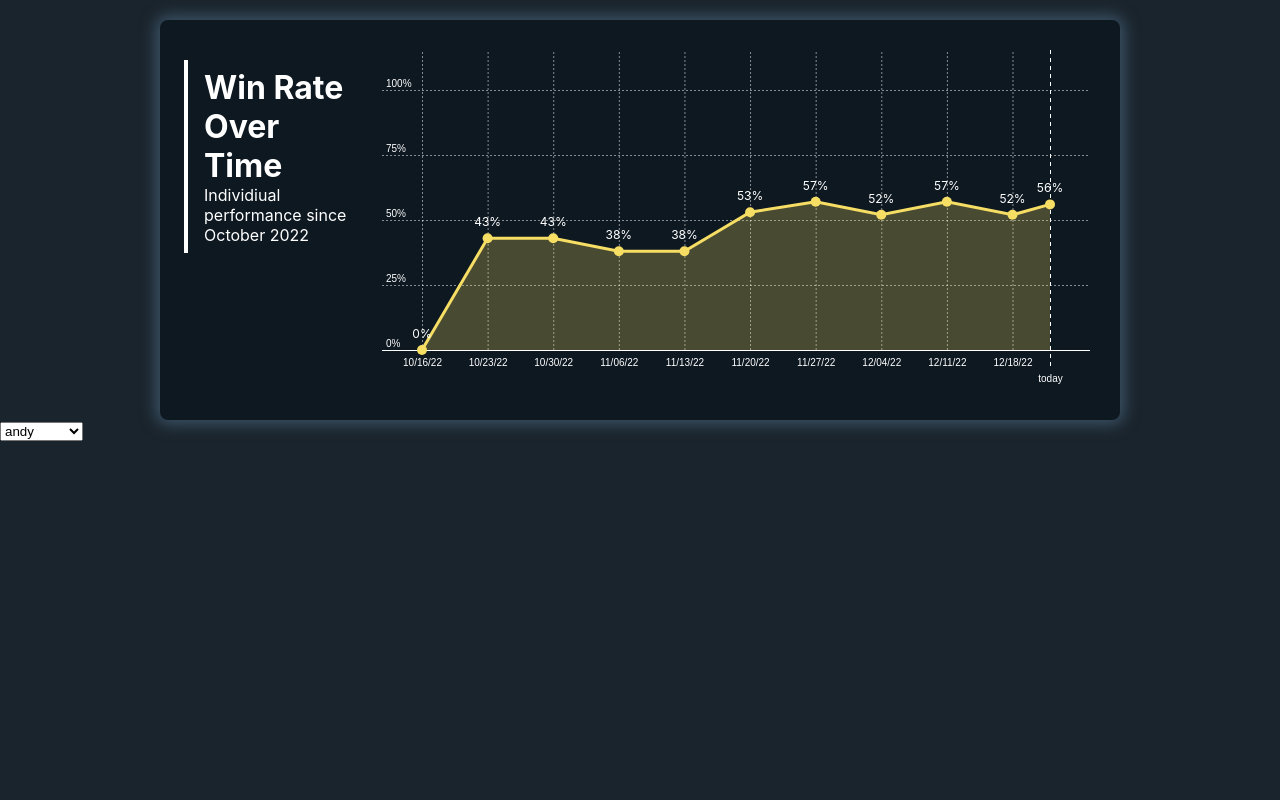
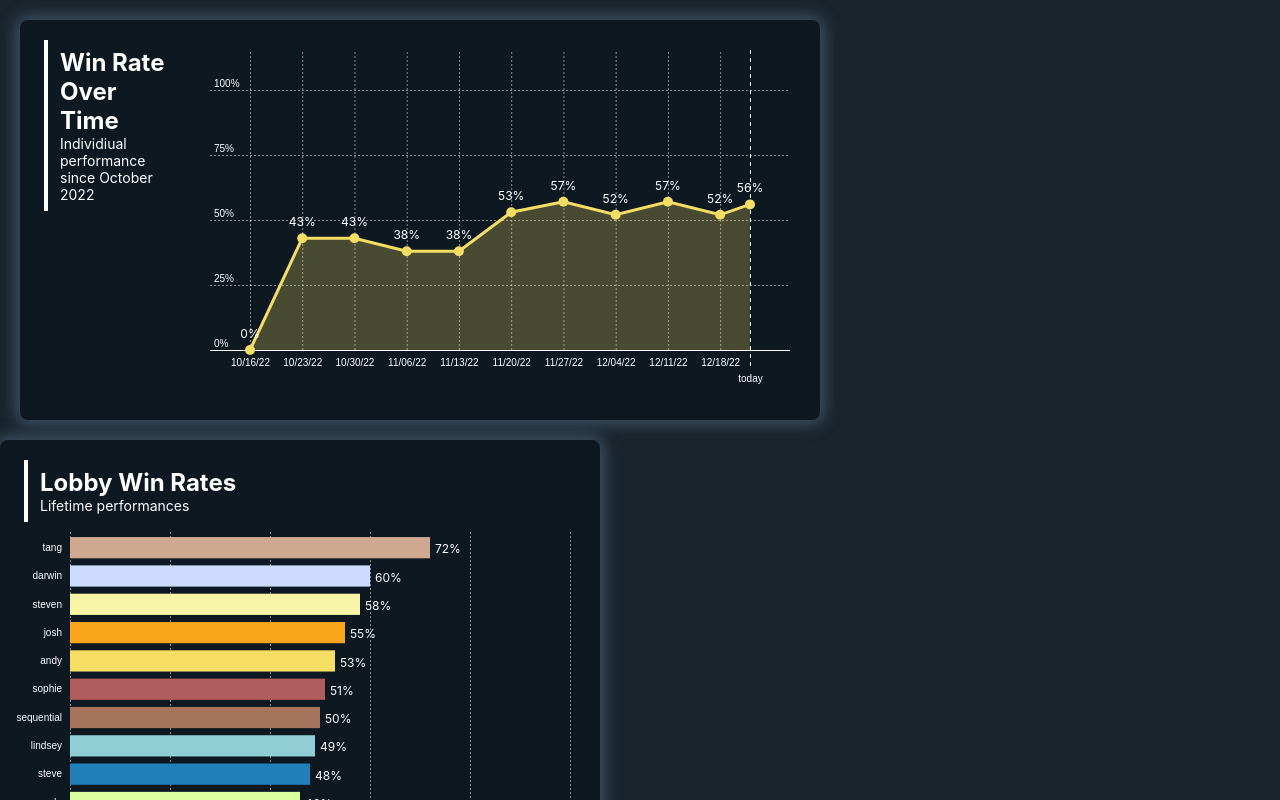
Before and after one commit to stevenktruong/valorant-customs-graphs, a React (Create React App) app: page / in a window 1280 px wide. Built offline with nearby package versions, Linux system fonts and the light colour scheme.

Commit message:
Added lobby winrate bar graph

```diff
--- /dev/null
+++ b/src/components/BarGraph/BarGraph.module.css
@@ -0,0 +1,12 @@
+.CaptionContainer {
+    display: block;
+    padding-top: 20px;
+    padding-left: 24px;
+    width: 100%;
+    height: 15%;
+}
+
+.Graph {
+    width: 100%;
+    height: 85%;
+}
--- /dev/null
+++ b/src/components/BarGraph/BarGraph.tsx
@@ -0,0 +1,163 @@
+// @ts-nocheck
+import * as React from "react";
+import * as d3 from "d3";
+
+import GraphContainer from "components/GraphContainer";
+import Caption from "components/Caption";
+import style from "./BarGraph.module.css";
+import { useParentDimensions } from "helpers";
+
+interface Props {
+    id: string;
+    title: string;
+    description: string;
+    data: {
+        label: string;
+        value: number;
+        color: string;
+    }[];
+    margin: {
+        top: number;
+        left: number;
+        right: number;
+        bottom: number;
+    };
+}
+
+export const BarGraph = (props: Props) => {
+    const initialDrawDuration = 1000;
+
+    const svgRef = React.useRef();
+    let dimensions = useParentDimensions(svgRef);
+
+    React.useEffect(() => {
+        if (dimensions.width === 0 || dimensions.height === 0) return;
+
+        const svg = d3.select(svgRef.current);
+
+        const { data, margin } = props;
+        console.log(data);
+
+        const { width: svgWidth, height: svgHeight } = dimensions;
+
+        const width = svgWidth - margin.left - margin.right;
+        const height = svgHeight - margin.top - margin.bottom;
+
+        // Set up scales
+        const x = d3
+            .scaleLinear()
+            .domain([0, 100])
+            .range([margin.left + 40, margin.left + width]);
+
+        const y = d3
+            .scaleBand()
+            .domain(data.map(d => d.label))
+            .range([margin.top + height - 20, margin.top])
+            .padding(0.25);
+
+        // Set up axes
+        const xAxis = g =>
+            g
+                .attr("transform", `translate(0, ${margin.top + height - 20})`)
+                .call(
+                    d3
+                        .axisTop(x)
+                        .tickValues([0, 20, 40, 60, 80, 100])
+                        .tickFormat(val => `${val}%`)
+                        .tickSize(height)
+                )
+                .call(g => g.select(".domain").remove())
+                .call(g =>
+                    g
+                        .selectAll(".tick line")
+                        .attr("stroke-opacity", 0.5)
+                        .attr("stroke-dasharray", "2")
+                )
+                .call(g =>
+                    g.selectAll(".tick text").attr("y", 0).attr("dy", 16)
+                );
+
+        const yAxis = g =>
+            g
+                .attr("transform", `translate(${margin.left + 35}, 0)`)
+                .call(d3.axisLeft(y).tickSize(0))
+                .call(g => g.select(".domain").remove());
+
+        // Begin updating the svg
+        svg.attr("width", svgWidth).attr("height", svgHeight);
+
+        // Draw and update axes
+        svg.selectAll(".x-axis")
+            .data([{ width, height, margin }])
+            .join(
+                enter => enter.append("g").attr("class", "x-axis").call(xAxis),
+                update => update.call(xAxis)
+            );
+        svg.selectAll(".y-axis")
+            .data([{ width, height, margin }])
+            .join(
+                enter => enter.append("g").attr("class", "y-axis").call(yAxis),
+                update => update.call(yAxis)
+            );
+
+        // Draw data
+        svg.selectAll(".dataRect")
+            .data(data)
+            .join(
+                enter => {
+                    const bars = enter.append("g").attr("class", "dataRect");
+                    bars.append("rect")
+                        .attr("fill", d => d.color)
+                        .attr("x", x(0))
+                        .attr("y", d => y(d.label))
+                        .attr("width", 0)
+                        .attr("height", y.bandwidth())
+                        .transition()
+                        .duration(initialDrawDuration)
+                        .ease(d3.easeLinear)
+                        .attr("width", d => x(d.value) - x(0));
+                    bars.append("text")
+                        .text("0%")
+                        .attr("fill", "#ffffff")
+                        .style("font-size", "12px")
+                        .attr("x", x(0))
+                        .attr("y", d => y(d.label) + y.bandwidth())
+                        .attr("dx", 5)
+                        .attr("dy", -5)
+                        .transition()
+                        .duration(initialDrawDuration)
+                        .ease(d3.easeLinear)
+                        .textTween(function (d) {
+                            const start = d3.select(this).text().split("%")[0];
+                            return t =>
+                                `${d3.interpolateRound(start, d.value)(t)}%`;
+                        })
+                        .attr("x", d => x(d.value));
+                },
+                update => {
+                    update
+                        .select("rect")
+                        .attr("fill", d => d.color)
+                        .attr("x", x(0))
+                        .attr("y", d => y(d.label))
+                        .attr("width", d => x(d.value) - x(0))
+                        .attr("height", y.bandwidth());
+                    update
+                        .select("text")
+                        .attr("x", d => x(d.value))
+                        .attr("y", d => y(d.label) + y.bandwidth());
+                }
+            );
+    }, [props, dimensions]);
+
+    return (
+        <GraphContainer id={props.id}>
+            <span className={style.CaptionContainer}>
+                <Caption title={props.title} description={props.description} />
+            </span>
+            <div className={style.Graph}>
+                <svg ref={svgRef} />
+            </div>
+        </GraphContainer>
+    );
+};
--- /dev/null
+++ b/src/components/BarGraph/index.ts
@@ -0,0 +1,3 @@
+import { BarGraph } from "./BarGraph";
+
+export default BarGraph;
--- a/src/components/Caption/Caption.module.css
+++ b/src/components/Caption/Caption.module.css
@@ -2,9 +2,15 @@
     display: inline-block;
     border-left: 4px solid #ffffff;
     text-align: left;
-    margin-top: 40px;
-    margin-left: 24px;
-    padding-left: 16px;
+    padding-left: 12px;
     padding-top: 8px;
     padding-bottom: 8px;
 }
+
+.Caption h1 {
+    font-size: 24px;
+}
+
+.Caption p {
+    font-size: 14px;
+}
--- a/src/components/LineGraph/LineGraph.module.css
+++ b/src/components/LineGraph/LineGraph.module.css
@@ -1,8 +1,11 @@
 .CaptionContainer {
     display: inline-block;
+    vertical-align: top;
     width: 20%;
     height: 100%;
-    vertical-align: top;
+
+    padding-top: 20px;
+    padding-left: 24px;
 }
 
 .Graph {
--- a/src/components/Main/Main.module.css
+++ b/src/components/Main/Main.module.css
@@ -5,9 +5,19 @@
 }
 
 #RunningWinrateOverTime {
-    display: block;
-    margin: auto;
+    display: inline-block;
+    vertical-align: top;
     margin-top: 20px;
-    width: 75%;
+    margin-left: 20px;
+    margin-right: 40px;
+    width: 800px;
     height: 400px;
 }
+
+#LobbyWinRates {
+    display: inline-block;
+    vertical-align: top;
+    margin-top: 20px;
+    width: 600px;
+    height: 600px;
+}
--- a/src/components/Main/Main.tsx
+++ b/src/components/Main/Main.tsx
@@ -1,9 +1,15 @@
 import * as React from "react";
 import LineGraph from "components/LineGraph";
-import runningWinrateOverTimeData from "data/running-winrate-over-time.json";
-import { PLAYERS } from "config";
+import runningWinrateOverTimeJson from "data/running-winrate-over-time.json";
+import individualJson from "data/individual.json";
+import { PLAYERS, PLAYER_COLORS } from "config";
 import PlayerSelector from "components/PlayerSelector";
 import style from "./Main.module.css";
+import BarGraph from "components/BarGraph";
+
+const runningWinrateOverTimeData: Record<string, any>[] =
+    runningWinrateOverTimeJson;
+const individualData: Record<string, any> = individualJson;
 
 export const Main = (props: any) => {
     const [currentPlayer, setCurrentPlayer] = React.useState(PLAYERS[0]);
@@ -17,12 +23,30 @@ export const Main = (props: any) => {
                 data={runningWinrateOverTimeData
                     .map(d => ({
                         date: new Date(d.block_end_time),
-                        data: d.data,
+                        value: d.data[currentPlayer].winrate || 0,
                     }))
                     .filter(d => d.date >= new Date("2022-10-16"))}
-                player={currentPlayer}
+                color={PLAYER_COLORS[currentPlayer]}
                 margin={{
                     top: 30,
+                    right: 30,
+                    bottom: 30,
+                    left: 30,
+                }}
+            />
+            <BarGraph
+                id={style.LobbyWinRates}
+                title="Lobby Win Rates"
+                description="Lifetime performances"
+                data={Object.entries(individualData)
+                    .map(([name, playerStats]) => ({
+                        label: name,
+                        color: PLAYER_COLORS[name],
+                        value: playerStats.winrate || 0,
+                    }))
+                    .sort((a, b) => a.value - b.value)}
+                margin={{
+                    top: 0,
                     right: 30,
                     bottom: 30,
                     left: 30,
--- a/src/config/index.ts
+++ b/src/config/index.ts
@@ -17,7 +17,7 @@ export const PLAYERS = [
     "yang",
 ];
 
-export const PLAYER_COLORS = {
+export const PLAYER_COLORS: Record<string, string> = {
     andy: "#f6de64",
     brandon: "#384268",
     brian: "#757e8a",
```
Also changed, not shown: src/components/LineGraph/LineGraph.tsx (+24 -25 lines).
